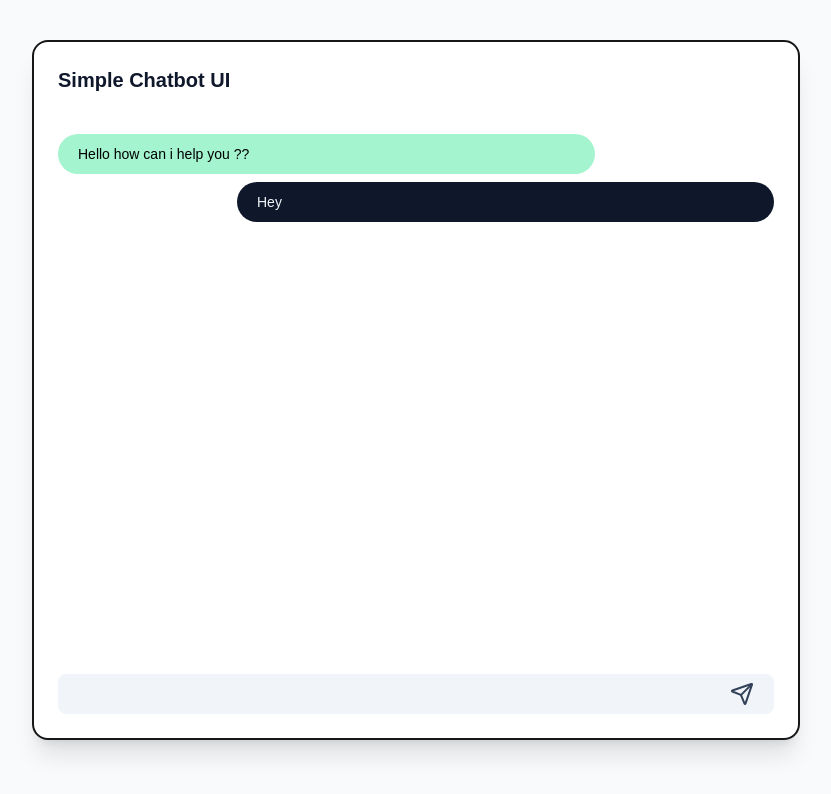
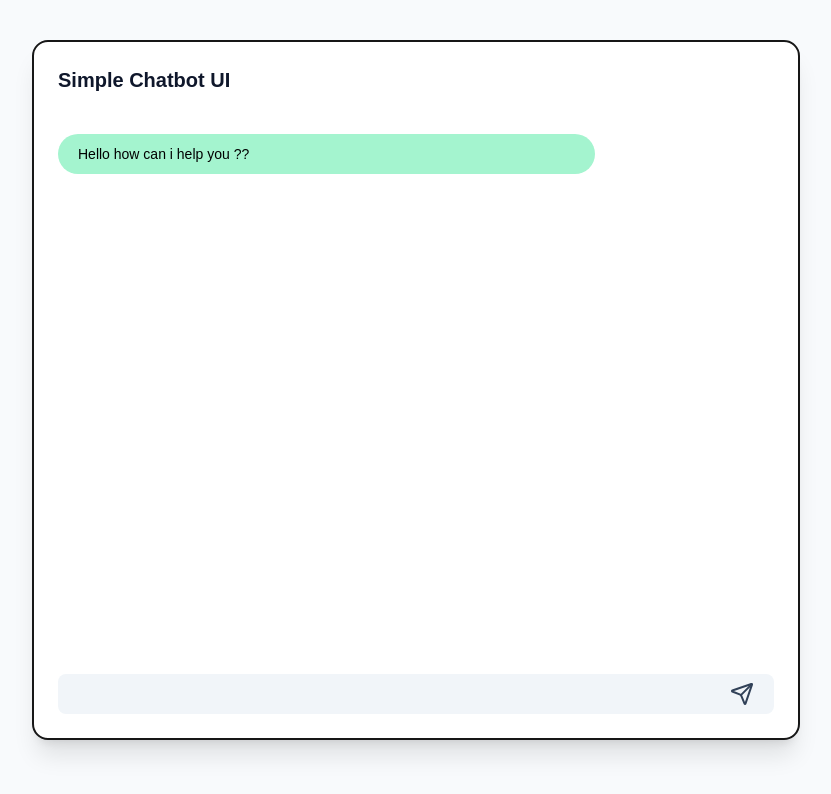
Before and after one commit to Master-Faraz/test-agent, a Next.js app: page /chats in a window 1280 px wide. Shown: the top 794 px of the page, without its empty margins (224-1055 px from the left). Built offline with nearby package versions, Linux system fonts and the light colour scheme.

Commit message:
refactor: chats

```diff
--- a/app/chats/page.tsx
+++ b/app/chats/page.tsx
@@ -12,9 +12,9 @@ type Inputs = {
   message: string;
 };
 const Chats = () => {
+  // message state to store all the messages
   const [messages, setMessages] = useState<messageType[]>([
-    { role: "agent", message: "Hello how can i help you ??" },
-    { role: "user", message: "Hey" },
+    { role: "assistant", message: "Hello how can i help you ??" },
   ]);
 
   const {
@@ -22,12 +22,29 @@ const Chats = () => {
     handleSubmit,
     // formState: { errors },
   } = useForm<Inputs>();
-  const onSubmit: SubmitHandler<Inputs> = (data) => {
+
+  // submit function of the form
+  const onSubmit: SubmitHandler<Inputs> = async (data) => {
+    // get the data and make it so that we can send it to the input
     setMessages((prev) => [...prev, { role: "user", message: data.message }]);
+    console.log(messages);
 
-      setMessages((prev) => [...prev, { role: "agent", message: "hello" }]);
+    setMessages((prev) => [...prev, { role: "assistant", message: "hello" }]);
 
-    console.log(messages)
+    // invoke the api call
+    // Invoke the graph using the updated list of messages
+    const finalState = await fetch("api/chat", {
+      method: "POST",
+      headers: { "Content-Type": "application/json" },
+      body: JSON.stringify({
+        messages: messages.map((m) => ({
+          role: m.role === "assistant" ? "assistant" : "user",
+          content: m.message,
+        })),
+      }),
+    });
+
+    console.log(messages);
   };
 
   return (
@@ -43,7 +60,7 @@ const Chats = () => {
           {messages.map((obj, index) => (
             <div
               key={index}
-              className={`rounded-full p-2.5 text-sm text-black  max-w-[75%] ${obj.role === "agent" ? " bg-emerald-200 mr-auto" : "ml-auto bg-slate-900 text-slate-100"} `}
+              className={`rounded-full p-2.5 text-sm text-black  max-w-[75%] ${obj.role === "assistant" ? " bg-emerald-200 mr-auto" : "ml-auto bg-slate-900 text-slate-100"} `}
             >
               <span className="mx-2.5">{obj.message}</span>
             </div>
```
